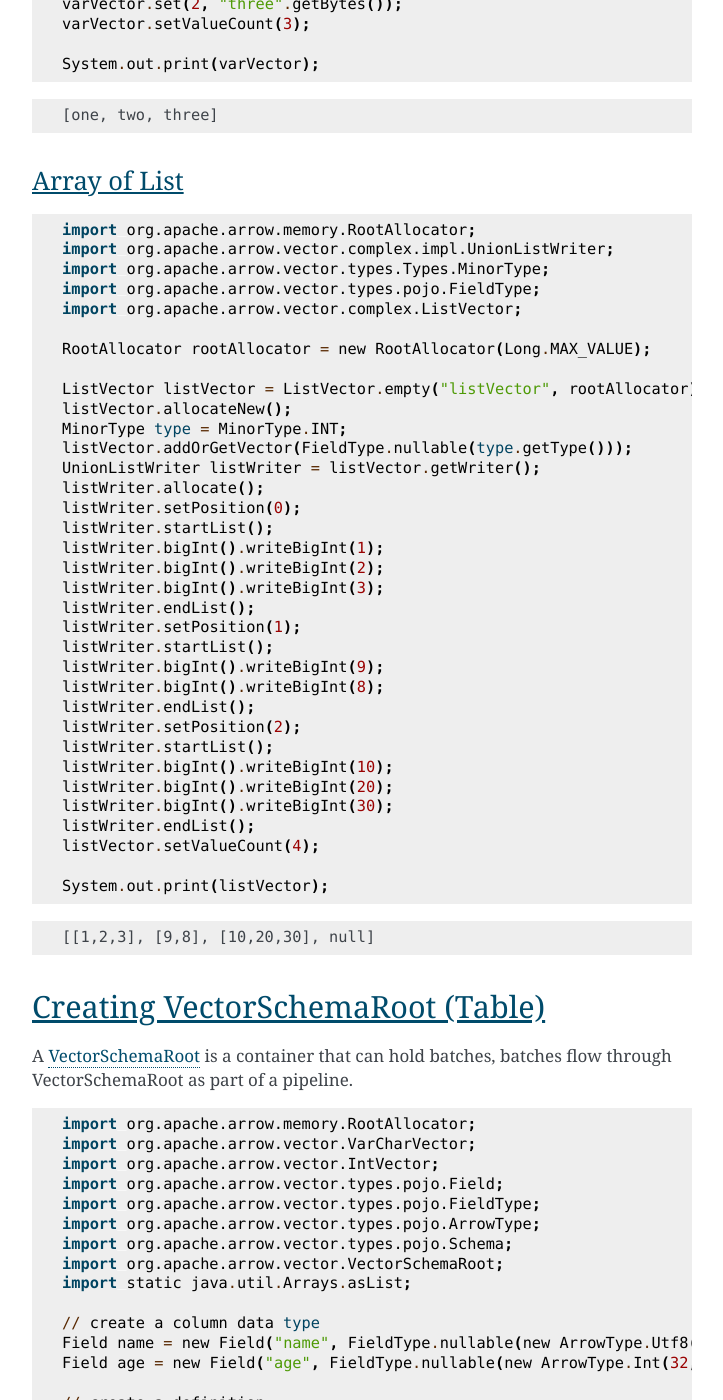
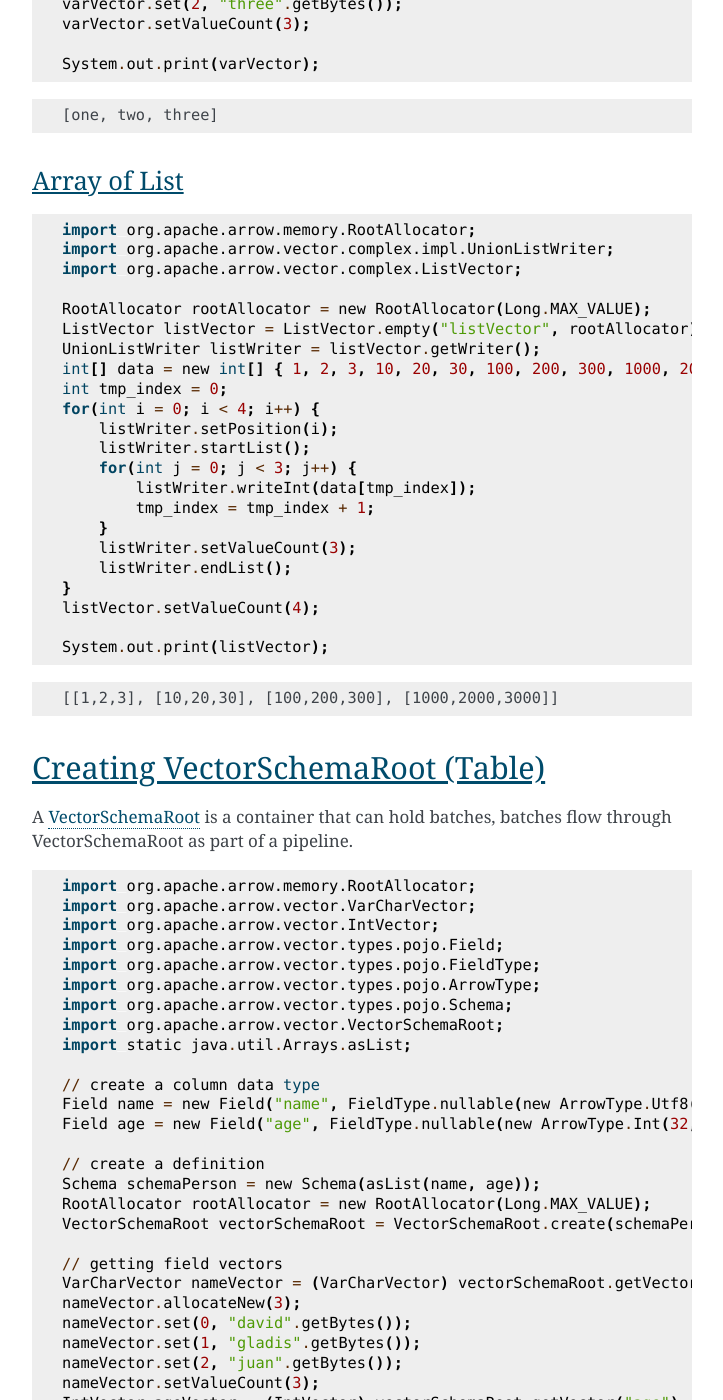
Before and after one commit to apache/arrow-cookbook, a Sphinx documentation site: the page built from java/source/create.rst, in a window 1280 px wide and 1400 px high, scrolled down 1221 px. Shown: the whole window, without its empty margins (388-1111 px from the left). Built offline with Sphinx 7.4.7, drawn with Linux system fonts in a browser that asks for light colours.

Commit message:
Solving pr comments

```diff
--- a/java/source/create.rst
+++ b/java/source/create.rst
@@ -67,42 +67,30 @@ Array of List
 
     import org.apache.arrow.memory.RootAllocator;
     import org.apache.arrow.vector.complex.impl.UnionListWriter;
-    import org.apache.arrow.vector.types.Types.MinorType;
-    import org.apache.arrow.vector.types.pojo.FieldType;
     import org.apache.arrow.vector.complex.ListVector;
 
     RootAllocator rootAllocator = new RootAllocator(Long.MAX_VALUE);
-
     ListVector listVector = ListVector.empty("listVector", rootAllocator);
-    listVector.allocateNew();
-    MinorType type = MinorType.INT;
-    listVector.addOrGetVector(FieldType.nullable(type.getType()));
     UnionListWriter listWriter = listVector.getWriter();
-    listWriter.allocate();
-    listWriter.setPosition(0);
-    listWriter.startList();
-    listWriter.bigInt().writeBigInt(1);
-    listWriter.bigInt().writeBigInt(2);
-    listWriter.bigInt().writeBigInt(3);
-    listWriter.endList();
-    listWriter.setPosition(1);
-    listWriter.startList();
-    listWriter.bigInt().writeBigInt(9);
-    listWriter.bigInt().writeBigInt(8);
-    listWriter.endList();
-    listWriter.setPosition(2);
-    listWriter.startList();
-    listWriter.bigInt().writeBigInt(10);
-    listWriter.bigInt().writeBigInt(20);
-    listWriter.bigInt().writeBigInt(30);
-    listWriter.endList();
+    int[] data = new int[] { 1, 2, 3, 10, 20, 30, 100, 200, 300, 1000, 2000, 3000 };
+    int tmp_index = 0;
+    for(int i = 0; i < 4; i++) {
+        listWriter.setPosition(i);
+        listWriter.startList();
+        for(int j = 0; j < 3; j++) {
+            listWriter.writeInt(data[tmp_index]);
+            tmp_index = tmp_index + 1;
+        }
+        listWriter.setValueCount(3);
+        listWriter.endList();
+    }
     listVector.setValueCount(4);
 
     System.out.print(listVector);
 
 .. testoutput::
 
-    [[1,2,3], [9,8], [10,20,30], null]
+    [[1,2,3], [10,20,30], [100,200,300], [1000,2000,3000]]
 
 Creating VectorSchemaRoot (Table)
 =================================
```
